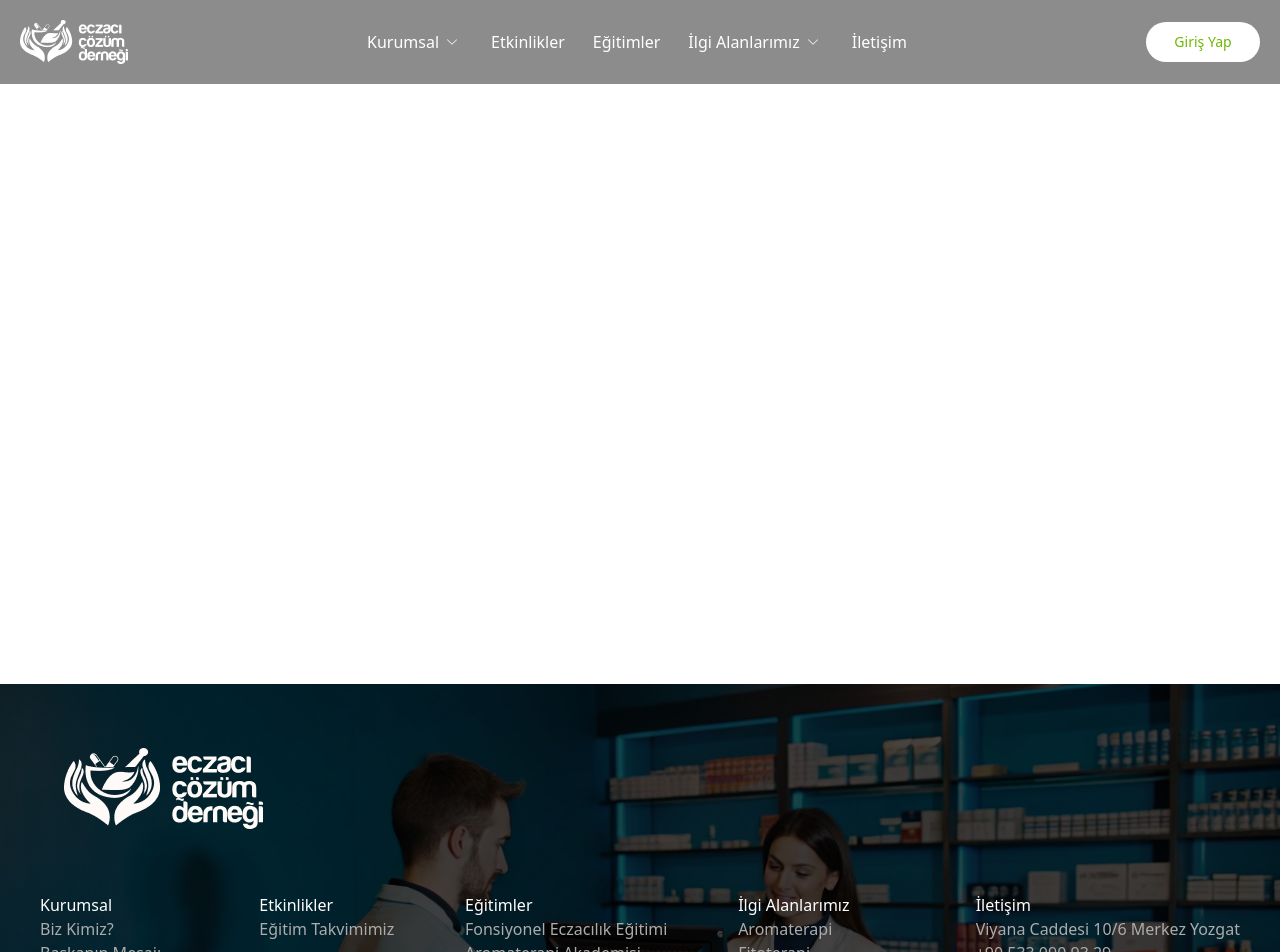
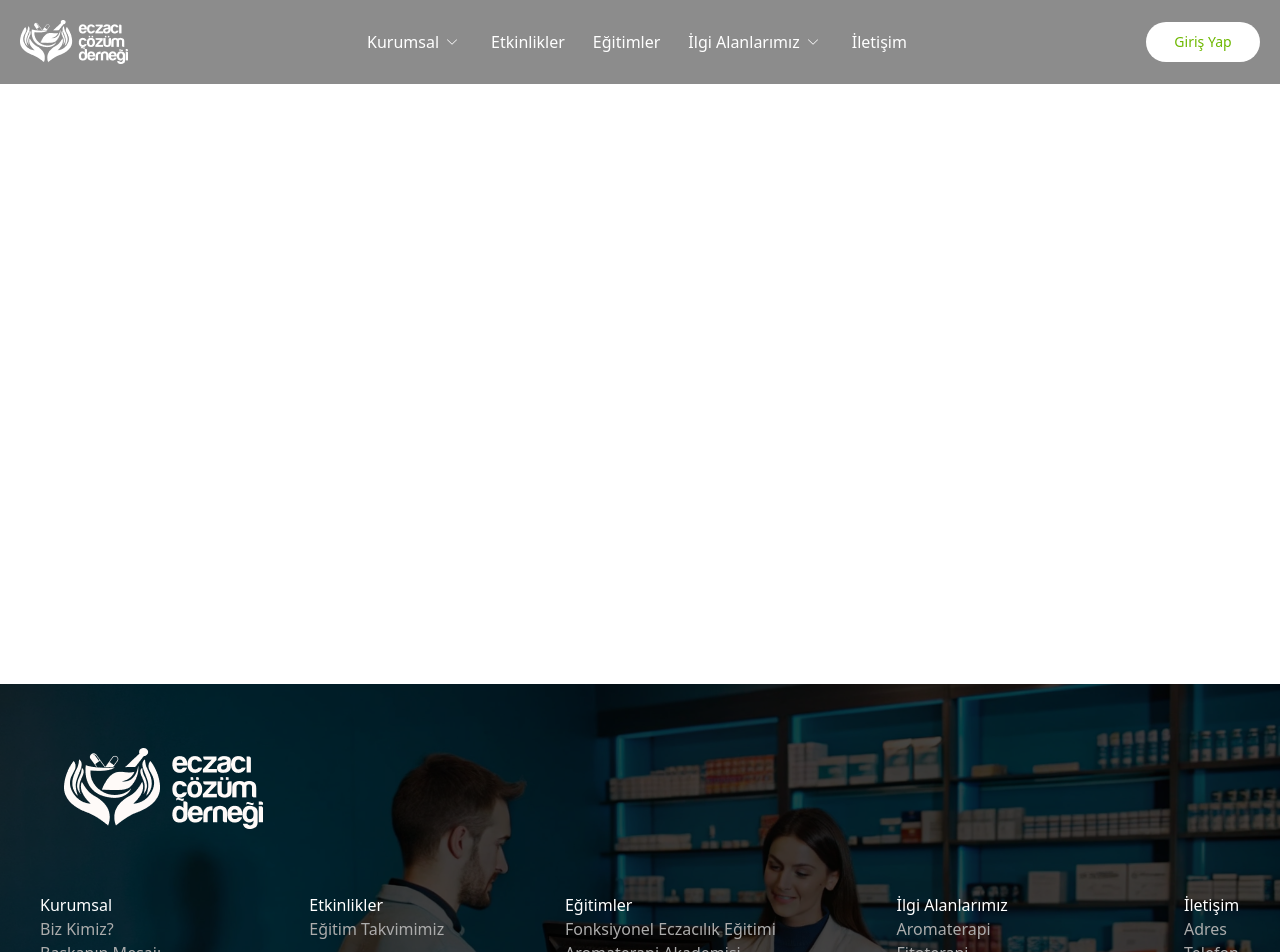
Before and after one commit to ozgenurgucluu/bee-studio-case, a Next.js app: page / in a window 1280 px wide. Shown: the top 952 px of the page. Built offline with nearby package versions, Linux system fonts and the light colour scheme.

Commit message:
fix footer

```diff
--- a/components/Footer/index.tsx
+++ b/components/Footer/index.tsx
@@ -7,40 +7,50 @@ const Footer = () => {
     {
       title: 'Kurumsal',
       links: [
-        'Biz Kimiz?',
-        'Başkanın Mesajı',
-        'Yönetim Kurulumuz',
-        'Temsilciliklerimiz',
+        { title: 'Biz Kimiz?', path: '/kurumsal/biz-kimiz' },
+        { title: 'Başkanın Mesajı', path: '/kurumsal/baskanin-mesaji' },
+        { title: 'Yönetim Kurulumuz', path: '/kurumsal/yonetim-kurulu' },
+        { title: 'Temsilciliklerimiz', path: '/kurumsal/temsilcilikler' },
       ],
     },
     {
       title: 'Etkinlikler',
-      links: ['Eğitim Takvimimiz'],
+      links: [
+        { title: 'Eğitim Takvimimiz', path: '/etkinlikler/egitim-takvimi' },
+      ],
     },
     {
       title: 'Eğitimler',
       links: [
-        'Fonsiyonel Eczacılık Eğitimi',
-        'Aromaterapi Akademisi',
-        ,
-        'Eğitim Programı',
+        {
+          title: 'Fonksiyonel Eczacılık Eğitimi',
+          path: '/egitimler/fonksiyonel-eczacilik',
+        },
+        {
+          title: 'Aromaterapi Akademisi',
+          path: '/egitimler/aromaterapi-akademisi',
+        },
+        { title: 'Eğitim Programı', path: '/egitimler/egitim-programi' },
       ],
     },
     {
       title: 'İlgi Alanlarımız',
       links: [
-        'Aromaterapi',
-        'Fitoterapi',
-        'Vitamin Gıda Takviyesi',
-        'Majistral',
+        { title: 'Aromaterapi', path: '/ilgi-alanlari/aromaterapi' },
+        { title: 'Fitoterapi', path: '/ilgi-alanlari/fitoterapi' },
+        {
+          title: 'Vitamin Gıda Takviyesi',
+          path: '/ilgi-alanlari/vitamin-gida-takviyesi',
+        },
+        { title: 'Majistral', path: '/ilgi-alanlari/majistral' },
       ],
     },
     {
       title: 'İletişim',
       links: [
-        'Viyana Caddesi 10/6 Merkez Yozgat',
-        '+90 533 090 93 29',
-        'danis@ecozder.org',
+        { title: 'Adres', path: '/iletisim#adres' },
+        { title: 'Telefon', path: '/iletisim#telefon' },
+        { title: 'E-posta', path: '/iletisim#email' },
       ],
     },
   ];
@@ -51,20 +61,19 @@ const Footer = () => {
         <div className="p-6">
           <Image src="/images/vector1.png" alt="logo" width={199} height={81} />
         </div>
-        <div className="mx-auto container flex-col md:flex-row flex gap-5 p-6 md:p-0 justify-between text-base">
+        <div className="mx-auto container flex-col md:flex-row flex gap-7 p-6 md:p-0 justify-between text-base">
           {footerData.map((data, index) => (
             <div key={index} className="flex flex-col">
               <h2>{data.title}</h2>
-
               {data.links.map((link, index) => (
-                <Link key={index} href="/" className="text-[#ACACAC]">
-                  {link}
+                <Link key={index} href={link.path} className="text-[#ACACAC]">
+                  {link.title}
                 </Link>
               ))}
             </div>
           ))}
         </div>
-        <span className="border-t border-[#42494C]"></span>
+        <span className="border-t border-[#42494C] hidden md:flex"></span>
         <div className="flex flex-col md:flex-row gap-5 items-center   md:justify-between">
           <div className="text-xs">
             © 2025 Eczacı Çözüm Derneği tüm hakları saklıdır.
@@ -88,6 +97,7 @@ const Footer = () => {
           </Link>
 
           <div className="flex gap-2 ">
+            <Link href="/">
               <Image
                 src="/images/facebook.png"
                 alt="bee-studio"
@@ -95,6 +105,8 @@ const Footer = () => {
                 height={44}
                 className="align-bottom"
               />
+            </Link>
+            <Link href="/">
               <Image
                 src="/images/x.png"
                 alt="bee-studio"
@@ -102,6 +114,8 @@ const Footer = () => {
                 height={44}
                 className="align-bottom"
               />
+            </Link>
+            <Link href="/">
               <Image
                 src="/images/instagram.png"
                 alt="bee-studio"
@@ -109,6 +123,7 @@ const Footer = () => {
                 height={44}
                 className="align-bottom"
               />
+            </Link>
           </div>
         </div>
       </div>
```
Lines whose indentation alone changed are shown as unchanged.
